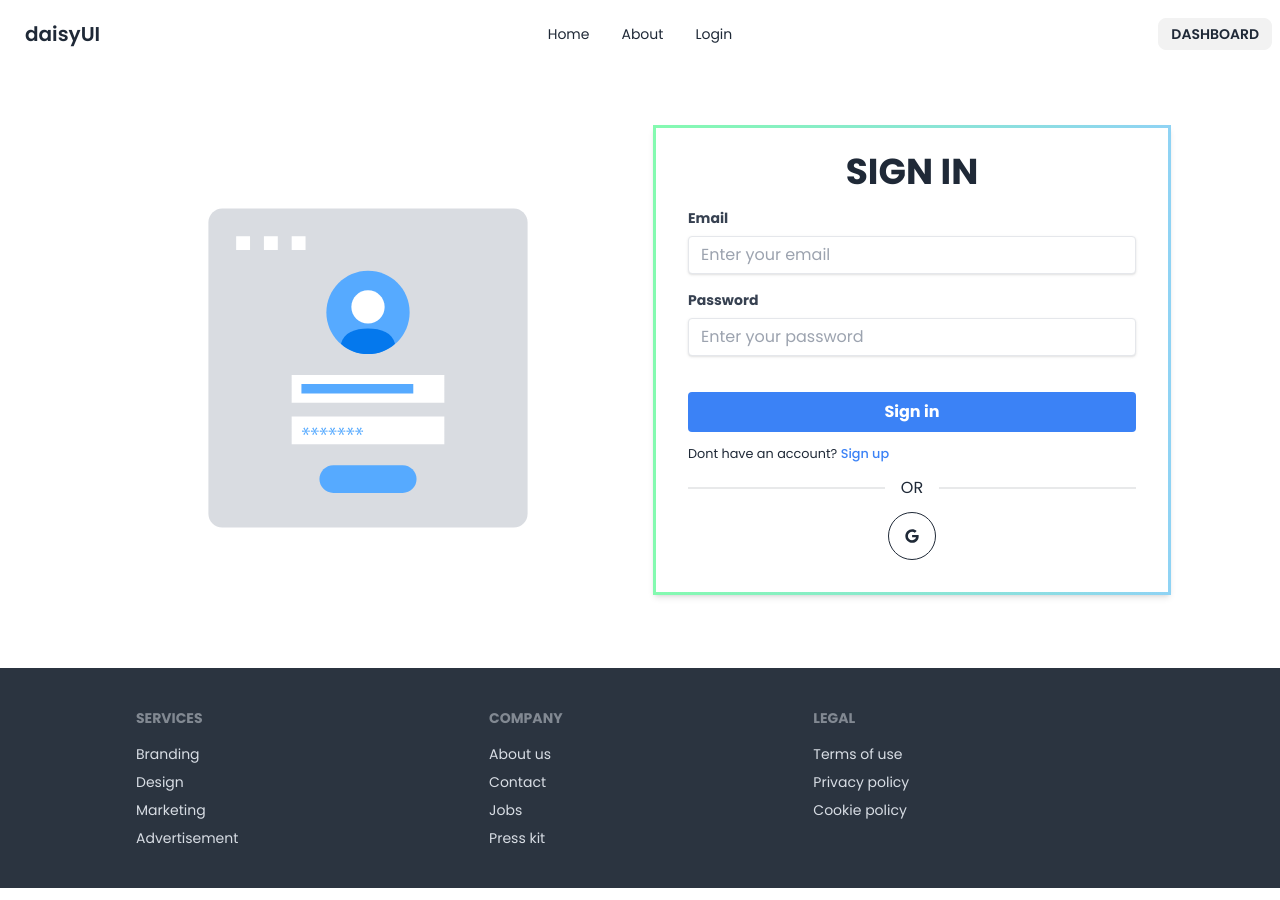
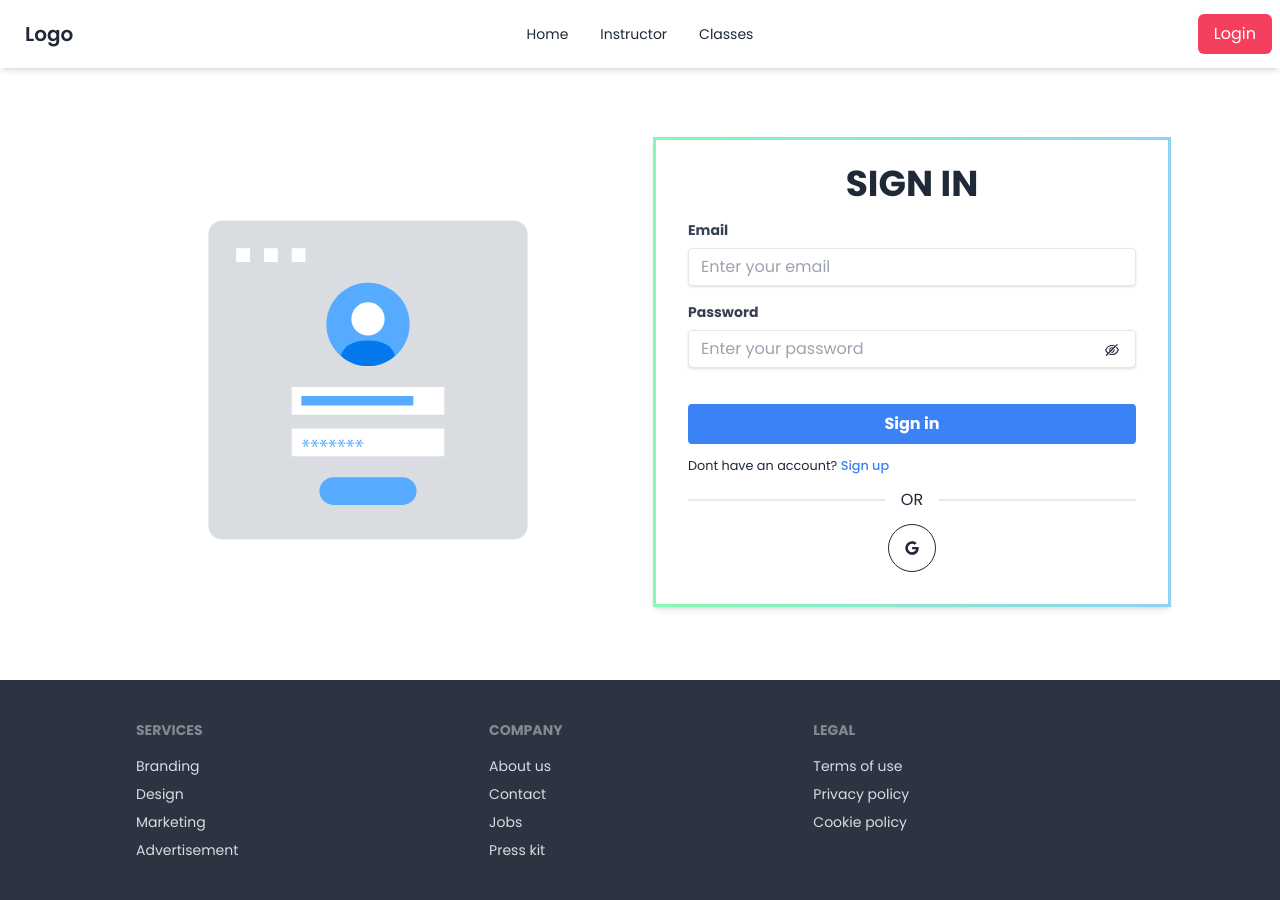
Before and after one commit to redwan100/framedmoment-photography, a React (Vite) app: page /sign-in in a window 1280 px wide. Built offline with nearby package versions, Linux system fonts and the light colour scheme; no server answers.

Commit message:
added show password functionallity

```diff
--- a/src/Components/Form/Login/SignIn.jsx
+++ b/src/Components/Form/Login/SignIn.jsx
@@ -6,10 +6,11 @@ import { useForm } from "react-hook-form";
 import { useContext, useState } from "react";
 import { AuthContext } from "../../../Context/ContextProvider";
 import { toast } from "react-hot-toast";
-
+import { AiOutlineEyeInvisible, AiOutlineEye } from "react-icons/ai";
 
 const SignIn = () => {
     const [error, setError] = useState("");
+    const [showPass, setShowPass] = useState(false)
     const { userSignIn } = useContext(AuthContext);
     const location = useLocation();
     const navigate = useNavigate();
@@ -66,20 +67,29 @@ const SignIn = () => {
                 {errors.email && <span>Please type your email</span>}
               </small>
             </div>
-            <div className="mb-6">
+            <div className="mb-6 relative">
               <label
                 className="block text-gray-700 text-sm font-bold mb-2"
                 htmlFor="password"
               >
                 Password
               </label>
+              <div className="relative">
                 <input
-                className="shadow appearance-none border rounded w-full py-2 px-3 text-gray-700 mb-3 leading-tight focus:outline-none focus:shadow-outline"
+                  className="shadow appearance-none border rounded w-full py-2 px-3 text-gray-700 mb-3 leading-tight focus:outline-none focus:shadow-outline relative"
                   id="password"
-                type="password"
+                  type={showPass ? "text" : "password"}
                   placeholder="Enter your password"
                   {...register("password", { required: true })}
                 />
+
+                <span
+                  className="absolute top-3 right-4 cursor-pointer"
+                  onClick={() => setShowPass(!showPass)}
+                >
+                  {showPass ? <AiOutlineEye /> : <AiOutlineEyeInvisible />}
+                </span>
+              </div>
 
               <small className="text-red-500">
                 {errors.email && <span>Please type your password</span>}
--- a/src/Layouts/MainLayout.jsx
+++ b/src/Layouts/MainLayout.jsx
@@ -6,7 +6,7 @@ const MainLayout = () => {
   return (
     <div className="flex flex-col min-h-screen">
       <Navbar />
-      <div className="my-container">
+      <div className="my-container mt-20">
         <Outlet />
       </div>
       <div className="mt-auto">
--- /dev/null
+++ b/src/Pages/Classes/Classes.jsx
@@ -0,0 +1,8 @@
+
+const Classes = () => {
+  return (
+    <div>Classes</div>
+  )
+}
+
+export default Classes
--- /dev/null
+++ b/src/Pages/Dahsboard/Dashboard.jsx
@@ -0,0 +1,8 @@
+
+const Dashboard = () => {
+  return (
+    <div>Dashboard</div>
+  )
+}
+
+export default Dashboard
--- /dev/null
+++ b/src/Pages/Instrutors/Instructors.jsx
@@ -0,0 +1,8 @@
+
+const Instructors = () => {
+  return (
+    <div>Instructors</div>
+  )
+}
+
+export default Instructors
--- /dev/null
+++ b/src/Pages/Shared/Loading/Loading.jsx
@@ -0,0 +1,10 @@
+
+const Loading = () => {
+  return (
+    <div className='h-[calc(100vh-300px)] w-full grid place-content-center'>
+      <span className="loading loading-bars loading-md"></span>
+    </div>
+  );
+}
+
+export default Loading
--- a/src/Pages/Shared/Navbar/Navbar.jsx
+++ b/src/Pages/Shared/Navbar/Navbar.jsx
@@ -1,6 +1,10 @@
 import { useContext } from 'react';
 import {Link, useNavigate} from 'react-router-dom'
 import { AuthContext } from '../../../Context/ContextProvider';
+import {HiOutlineLogout} from 'react-icons/hi'
+import { FaRegUserCircle } from 'react-icons/fa';
+
+
 const Navbar = () => {
   const navigate = useNavigate()
   const {user, logOut} = useContext(AuthContext)
@@ -13,24 +17,26 @@ const Navbar = () => {
     const options = (
       <>
         <li>
-          <Link>Home</Link>
+          <Link to={"/"}>Home</Link>
         </li>
         <li>
-          <Link to={'/about'}>About</Link>
+          <Link to={"/instructors"}>Instructor</Link>
         </li>
         <li>
-          {user ? (
-            <button onClick={handleLogOut}>Log out</button>
-          ) : (
-            <Link to={"/sign-in"}>Login</Link>
-          )}
+          <Link to={"/classes"}>Classes</Link>
         </li>
+        {user && (
+          <li>
+            <Link to={"/dashboard"}>Dashboard</Link>
+          </li>
+        )}
+
       </>
     );
 
 
   return (
-    <div className="navbar bg-base-100">
+    <div className="navbar bg-base-100 shadow-md fixed top-0 left-0">
       <div className="navbar-start">
         <div className="dropdown">
           <label tabIndex={0} className="btn btn-ghost lg:hidden">
@@ -56,15 +62,30 @@ const Navbar = () => {
             {options}
           </ul>
         </div>
-        <a className="btn btn-ghost normal-case text-xl">daisyUI</a>
+        <a className="btn btn-ghost normal-case text-xl">Logo</a>
       </div>
       <div className="navbar-center hidden lg:flex">
-        <ul className="menu menu-horizontal px-1 flex">
-          {options}
-        </ul>
+        <ul className="menu menu-horizontal px-1 flex">{options}</ul>
       </div>
       <div className="navbar-end">
-        <a className="btn btn-sm">Dashboard</a>
+        {user ? (
+          <div>
+            {user && (
+              <div className="flex items-center gap-4">
+                {user.photoURL ? (
+                  <img  className='w-8 h-8 rounded-full ring-1 ring-teal-500 ring-offset-2' src={user.photoURL} />
+                ) : (
+                  <FaRegUserCircle size={25} />
+                )}
+                <button title="Log out" onClick={handleLogOut}>
+                  <HiOutlineLogout size={25} />
+                </button>
+              </div>
+            )}
+          </div>
+        ) : (
+          <Link to={"/sign-in"} className='bg-rose-500  py-2 px-4 rounded-md text-white hover:bg-rose-400'>Login</Link>
+        )}
       </div>
     </div>
   );
--- a/src/Pages/Shared/SocialLogin/SocialLogin.jsx
+++ b/src/Pages/Shared/SocialLogin/SocialLogin.jsx
@@ -8,13 +8,12 @@ const SocialLogin = () => {
   const navigate = useNavigate();
   const location = useLocation();
   const { googleSignIn } = useContext(AuthContext);
-
-  const from = location.state?.from?.pathname || "/";
+      const from = location.state?.from?.pathname || "/";
 
   const handleGoogleSingIn = () => {
     googleSignIn().then((result) => {
       const user = result.user;
-      console.log(user);
+      navigate(from, {replace: true})
     });
   };
   return (
--- a/src/Routes/PrivetRouts/PrivetRoute.jsx
+++ b/src/Routes/PrivetRouts/PrivetRoute.jsx
@@ -1,13 +1,14 @@
 import  { useContext } from "react";
 import { AuthContext } from "../../Context/ContextProvider";
 import { Navigate, useLocation } from "react-router-dom";
+import Loading from "../../Pages/Shared/Loading/Loading";
 
 const PrivetRoute = ({ children }) => {
   const { user, loading } = useContext(AuthContext);
   const location = useLocation();
 
   if (loading) {
-    return <p>Loading...</p>;
+    return <Loading />
   }
   if (user) {
     return children;
--- a/src/Routes/Route/Routes.jsx
+++ b/src/Routes/Route/Routes.jsx
@@ -5,6 +5,9 @@ import SignIn from "../../Components/Form/Login/SignIn";
 import SignUp from "../../Components/Form/Register/SignUp";
 import About from "../../Components/About";
 import PrivetRoute from "../PrivetRouts/PrivetRoute";
+import Instructors from "../../Pages/Instrutors/Instructors";
+import Classes from "../../Pages/Classes/Classes";
+import Dashboard from "../../Pages/Dahsboard/Dashboard";
 
 const router = createBrowserRouter([
   {
@@ -16,14 +19,20 @@ const router = createBrowserRouter([
         element: <Home />,
       },
       {
-        path: "about",
-        element: (
-          <PrivetRoute>
+        path: "instructors",
+        element: <Instructors />,
+      },
 
-            <About />
-          </PrivetRoute>
-        ),
+      {
+        path: "classes",
+        element: <Classes />,
       },
+
+      {
+        path: "dashboard",
+        element: <Dashboard />,
+      },
+
       {
         path: "sign-up",
         element: <SignUp />,
```
Lines whose indentation alone changed are shown as unchanged.
